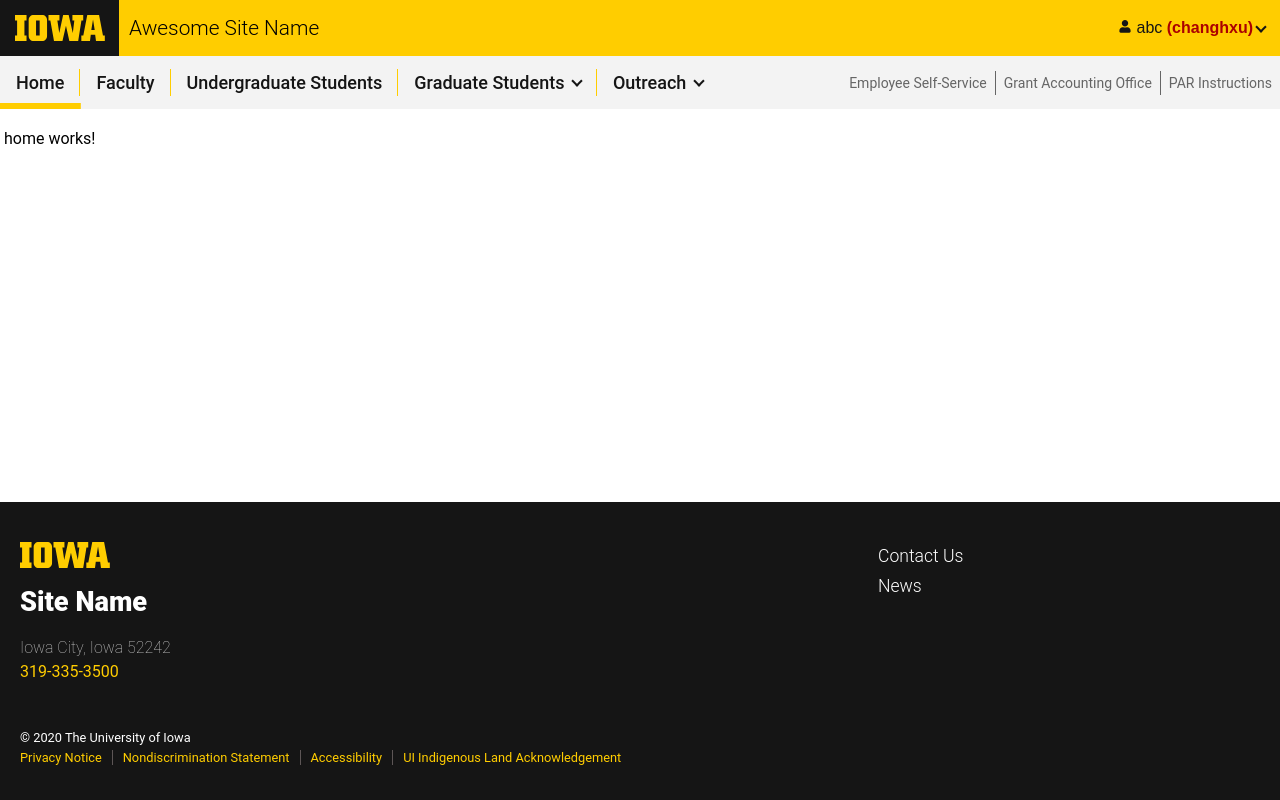
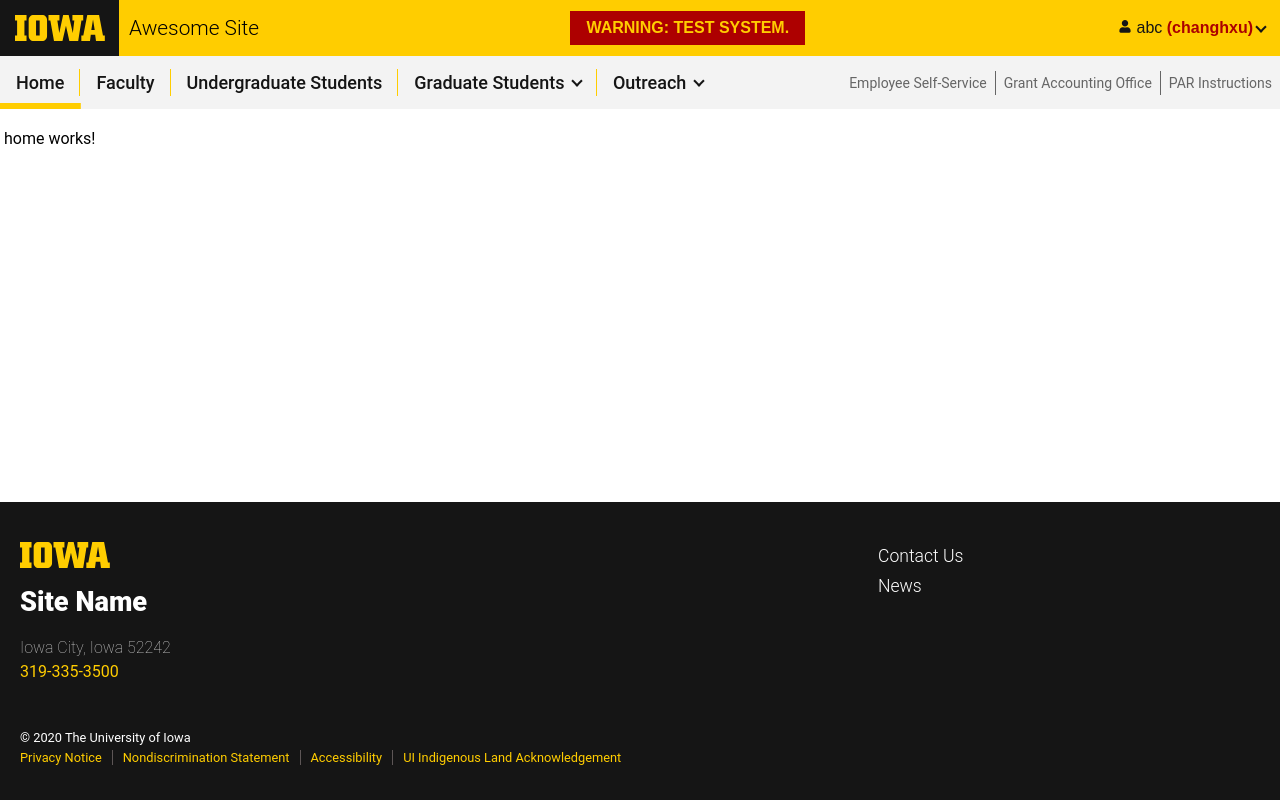
Before and after one commit to changhuixu/uids-components, an Angular app: page /home in a window 1280 px wide. Built offline with nearby package versions, Linux system fonts and the light colour scheme.

Commit message:
misc improvements

```diff
--- a/src/app/app.component.html
+++ b/src/app/app.component.html
@@ -2,9 +2,12 @@
 <!-- <uids-iowa-bar-narrow></uids-iowa-bar-narrow> -->
 <!-- <uids-iowa-bar></uids-iowa-bar> -->
 <uiowa-header
-  [user]="user"
+  applicationName="Awesome Site"
+  [user]="headerUser"
   [internalRoutes]="internalRoutes"
   [externalLinks]="externalLinks"
+  (stopImpersonation)="stopImpersonation()"
+  [showTestWarning]="true"
 ></uiowa-header>
 <main>
   <router-outlet></router-outlet>
--- a/src/app/app.component.ts
+++ b/src/app/app.component.ts
@@ -11,10 +11,10 @@ import { InternalRoute } from './models/internal-route';
 export class AppComponent {
   externalLinks?: ExternalLink[];
   internalRoutes?: InternalRoute[];
-  user?: HeaderUser;
+  headerUser?: HeaderUser;
 
   ngOnInit() {
-    this.user = {
+    this.headerUser = {
       userName: 'abc',
       originalUserName: 'changhxu',
     };
@@ -46,4 +46,12 @@ export class AppComponent {
       ]),
     ];
   }
+
+  stopImpersonation() {
+    this.headerUser = {
+      userName: 'changhxu',
+      originalUserName: '',
+    };
+    console.log(`impersonation stopped`);
+  }
 }
--- a/src/app/uiowa-header/iowa-bar.css
+++ b/src/app/uiowa-header/iowa-bar.css
@@ -19,6 +19,9 @@
 }
 
 @media (min-width: 855px) {
+  .iowa-bar__container {
+    flex-wrap: nowrap;
+  }
   .iowa-bar--narrow {
     min-height: 50px;
     position: relative;
--- a/src/app/uiowa-header/site-name.css
+++ b/src/app/uiowa-header/site-name.css
@@ -13,6 +13,7 @@
   margin: 0;
   font-size: 1.3rem;
   font-weight: 300;
+  white-space: nowrap;
 }
 .site-name a {
   color: #151515;
--- a/src/app/uiowa-header/uiowa-header.component.css
+++ b/src/app/uiowa-header/uiowa-header.component.css
@@ -12,3 +12,18 @@
     order: 3;
   }
 }
+
+.test-warning {
+  display: none;
+  color: #ffcd00;
+  background-color: #ad0000;
+  font-weight: bold;
+  font-family: sans-serif;
+  margin: auto;
+  padding: 0.5rem 1rem;
+}
+@media (min-width: 855px) {
+  .test-warning {
+    display: flex;
+  }
+}
--- a/src/app/uiowa-header/uiowa-header.component.html
+++ b/src/app/uiowa-header/uiowa-header.component.html
@@ -54,7 +54,13 @@
       <h1 class="site-name">{{ siteName }}</h1>
     </div>
     <div class="link-list">
-      <username-dropdown [user]="user"></username-dropdown>
+      <div *ngIf="showTestWarning" class="test-warning">
+        WARNING: TEST SYSTEM.
+      </div>
+      <username-dropdown
+        [user]="user"
+        (stopImpersonation)="stopImpersonation.emit()"
+      ></username-dropdown>
     </div>
   </div>
 </header>
--- a/src/app/uiowa-header/uiowa-header.component.ts
+++ b/src/app/uiowa-header/uiowa-header.component.ts
@@ -18,11 +18,10 @@ import { LoginService } from '../services/login.service';
   ],
 })
 export class UiowaHeaderComponent implements OnInit {
-  @Input() siteName = 'Awesome Site Name';
+  @Input('applicationName') siteName = 'Awesome Site Name';
   @Input() externalLinks?: ExternalLink[];
   @Input() internalRoutes?: InternalRoute[];
   @Input() user?: HeaderUser;
-  @Input() showStopImpersonation = false;
   @Output() stopImpersonation = new EventEmitter<void>();
   @Input() showTestWarning = false;
   showNavBar = false;
--- a/src/app/username-dropdown/username-dropdown.component.css
+++ b/src/app/username-dropdown/username-dropdown.component.css
@@ -9,29 +9,22 @@
 }
 .user-button {
   color: #ffcd00;
-  text-decoration: none;
   cursor: pointer;
   padding: 0 !important;
   font-weight: 400;
-  display: inline-block;
-  text-align: center;
-  vertical-align: middle;
-  user-select: none;
+  white-space: nowrap;
   background-color: transparent;
   border: none;
   font-size: 1rem;
   line-height: 1.5;
 }
-.user-button:hover {
-  text-decoration: none;
-}
+
 @media (min-width: 855px) {
   .user-button {
     color: #151515;
   }
 }
 .user-name {
-  max-width: calc(100vw - 150px);
   white-space: nowrap;
   text-overflow: ellipsis;
   overflow: hidden;
--- a/src/app/username-dropdown/username-dropdown.component.html
+++ b/src/app/username-dropdown/username-dropdown.component.html
@@ -34,7 +34,7 @@
       type="button"
       *ngIf="user.originalUserName"
       class="username-dropdown-button"
-      (click)="stopImpersonation.emit()"
+      (click)="stopImpersonation.emit(); showMenu = false"
     >
       <svg
         aria-hidden="true"
```
Also changed, not shown: 4 other files (tests, documents, lock files or other folders).
